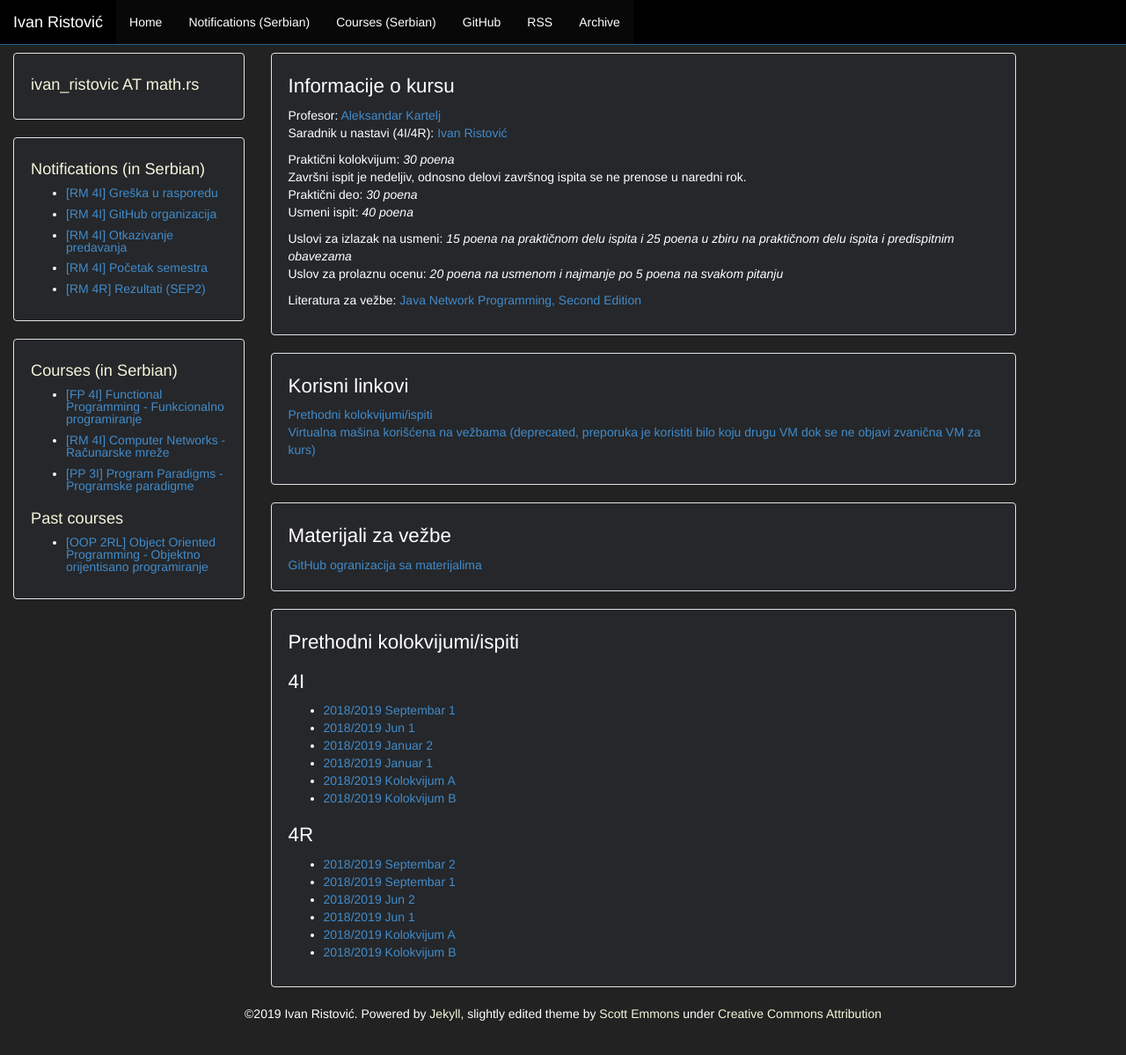
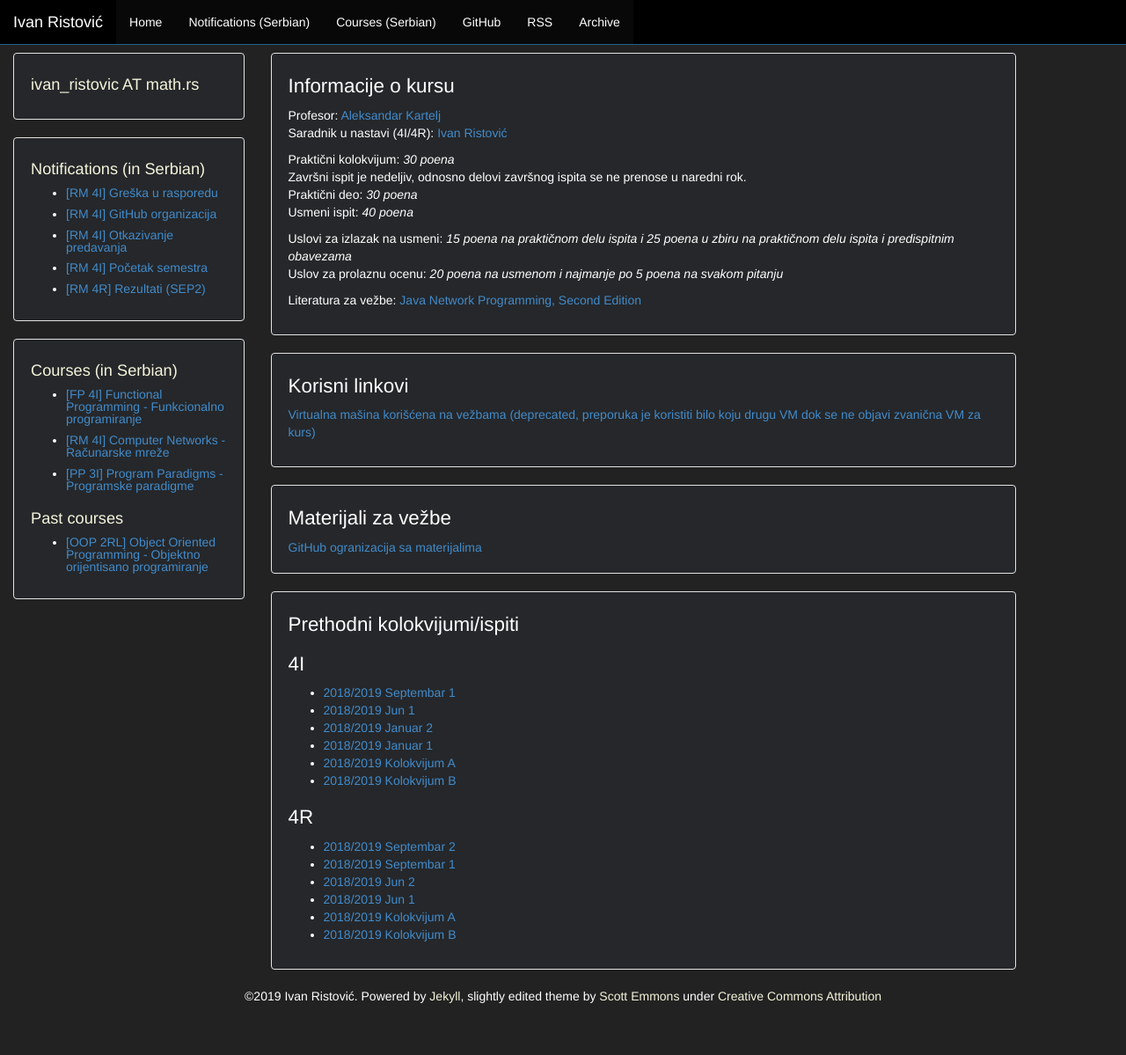
Before and after one commit to ivan-ristovic/ivan-ristovic.github.io, a Jekyll site: the page built from courses/rm/index.html, in a window 1280 px wide and 1232 px high. Shown: the top 1199 px of the window at 88% size. Built offline with Jekyll 4.4.1, drawn with Linux system fonts in a browser that asks for light colours.

Commit message:
[RMI] Fix broken link

```diff
--- a/courses/rm/index.html
+++ b/courses/rm/index.html
@@ -31,8 +31,6 @@ layout: default
 <div class="well">
   <h1>Korisni linkovi</h1>
   <p>
-    <a href="exams/">Prethodni kolokvijumi/ispiti</a>
-    <br>
     <a href="https://drive.google.com/open?id=14q-dNDID3TZC4hf3e8tmiWju5tcgkblB">Virtualna mašina korišćena na vežbama (deprecated, preporuka je koristiti bilo koju drugu VM dok se ne objavi zvanična VM za kurs)</a>
   </p>
 </div>
```
